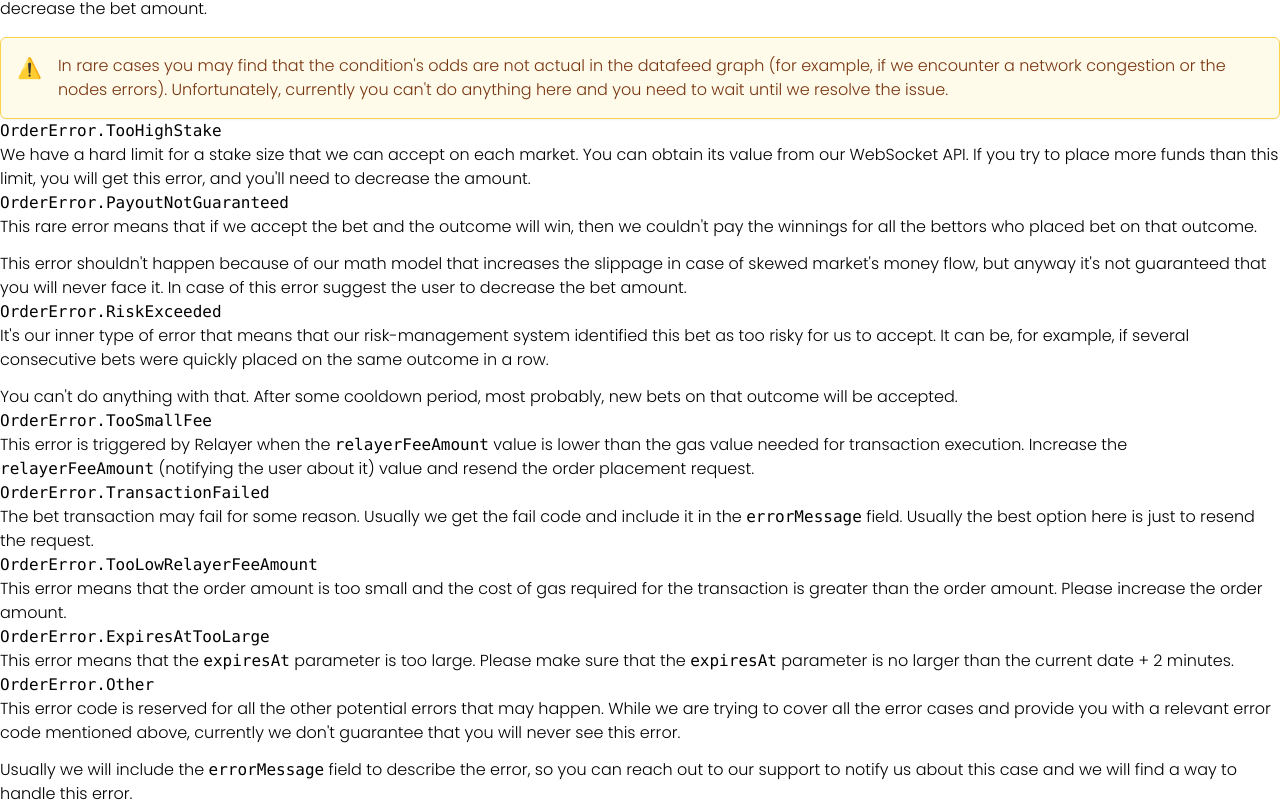
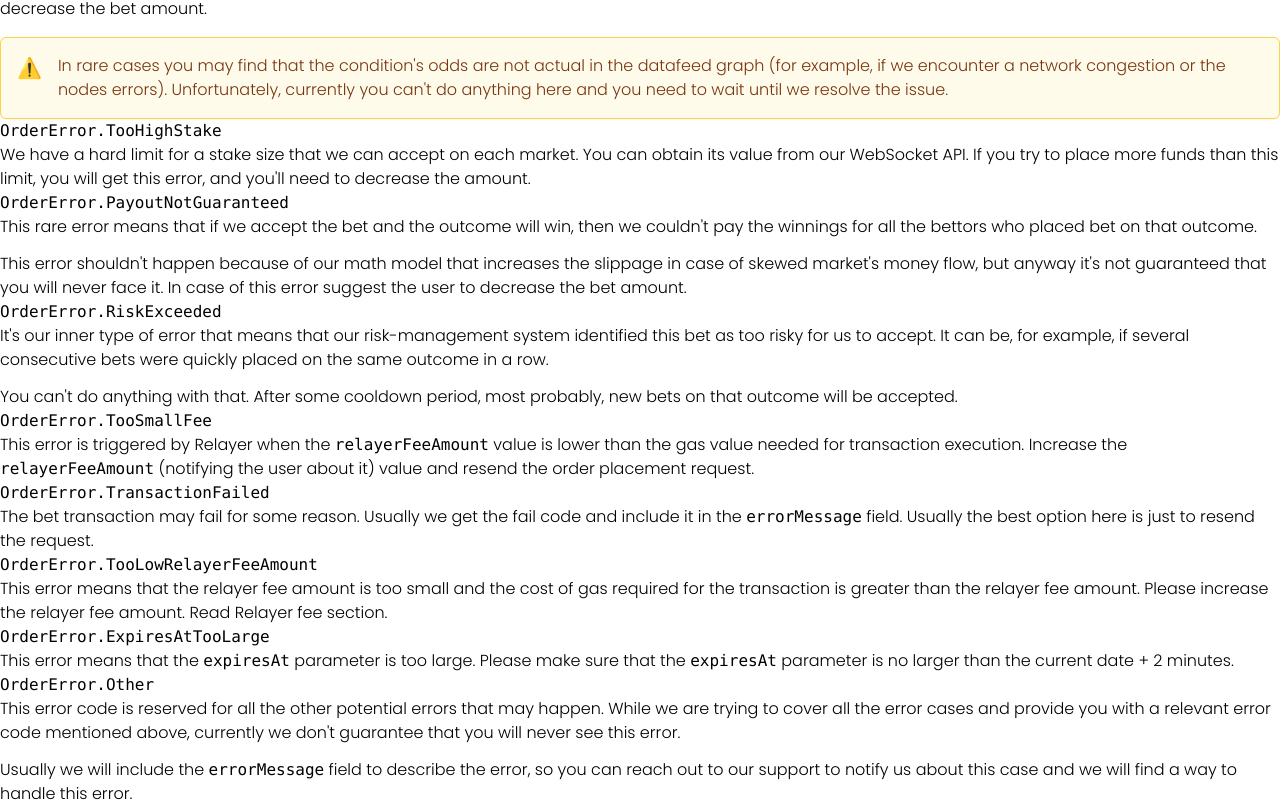
Before and after one commit to Azuro-protocol/gem-docs, a Next.js app: page /hub/apps/guides/advanced/live/errors in a window 1280 px wide. Shown: the part 739-1545 px from the top of the page. Built offline with nearby package versions, Linux system fonts and the light colour scheme.

Commit message:
refactor(ap-4004): add link

```diff
--- a/pages/hub/apps/guides/advanced/live/errors.mdx
+++ b/pages/hub/apps/guides/advanced/live/errors.mdx
@@ -93,8 +93,8 @@ Usually the best option here is just to resend the request.
 
 ### `OrderError.TooLowRelayerFeeAmount`
 
-This error means that the order amount is too small and the cost of gas required for the transaction is greater than the order amount.
-Please increase the order amount.
+This error means that the relayer fee amount is too small and the cost of gas required for the transaction is greater than the relayer fee amount.
+Please increase the relayer fee amount. Read [Relayer fee](/hub/apps/guides/advanced/live/prepare-for-betting#relayer-fee) section.
 
 ### `OrderError.ExpiresAtTooLarge`
 
```
